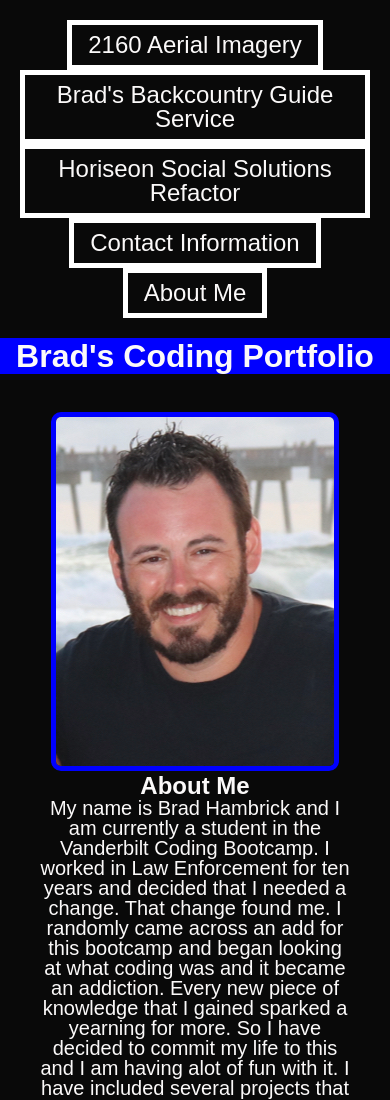
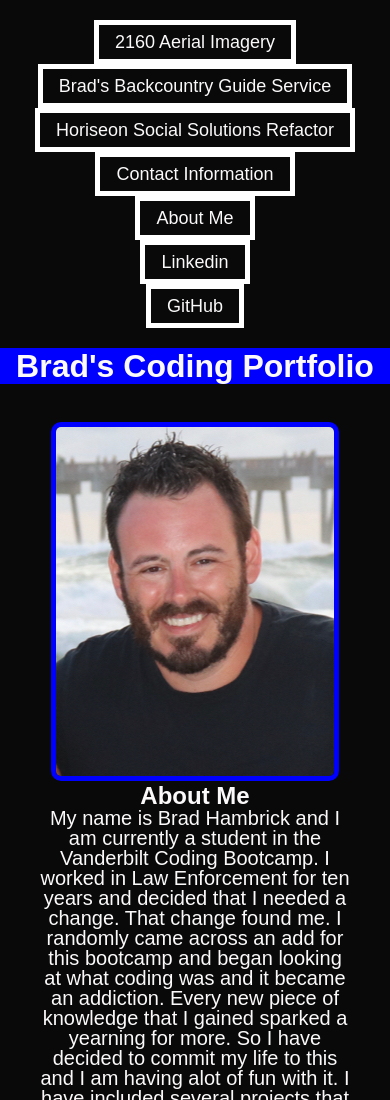
Before and after one commit to Brad-Hambrick/Portfolio-Project, a plain HTML site: page index.html in a window 390 px wide. Shown: the top 1100 px of the page. Drawn offline with Linux system fonts and the light colour scheme.

Commit message:
updated link to 2160 project and made changes to the responsiveness levels

```diff
--- a/assets/css/style.css
+++ b/assets/css/style.css
@@ -36,8 +36,9 @@
     background-color: var(--background);
     text-align: center;
     display: flex;
+    flex-wrap: wrap;
     padding: 20px;
-    font-size: x-large;
+    font-size: large;
   }
 
   /* Styling for the hyperlinks in the nav bar */
@@ -138,9 +139,23 @@
 
   /* Add responsiveness to accomodate all screen sizes */
 
-  @media screen and (max-width: 760px) {
+  @media screen and (max-width: 1200px) {
     main,
     nav {
       flex-direction: column;
     }
   }
+
+  @media screen and (max-width: 768px) {
+    main,
+    nav {
+      flex-direction: column;
+    }
+  }
+
+  @media screen and (max-width: 320px) {
+    main,
+    nav {
+      flex-direction: column;
+    }
+  }
--- a/index.html
+++ b/index.html
@@ -17,6 +17,8 @@
         <a href="#Horiseon">Horiseon Social Solutions Refactor</a>
         <a href="#contact">Contact Information</a>
         <a href="#aboutme">About Me</a>
+        <a href="https://www.linkedin.com/in/brad-hambrick-9b2747244/">Linkedin</a>
+        <a href="https://github.com/Brad-Hambrick">GitHub</a>
       </nav>
     <!-- Header / Bold title to the webpage -->
     <header>
@@ -62,7 +64,7 @@
 
         <section class="boxes">
           <header id="2160 Aerial Imagery" class="projecthead">
-            <a href= "https://brad-hambrick.github.io/2160-Aerial-Imagery-Project.io/">2160 Aerial Imagery</header>
+            <a href= "https://brad-hambrick.github.io/2160-Aerial-Imagery-Project.io/Index.html">2160 Aerial Imagery</header>
           <img src="assets/media/dronelake.jpg" alt="Picture of lake from Drone" />
         </section>
 
```
